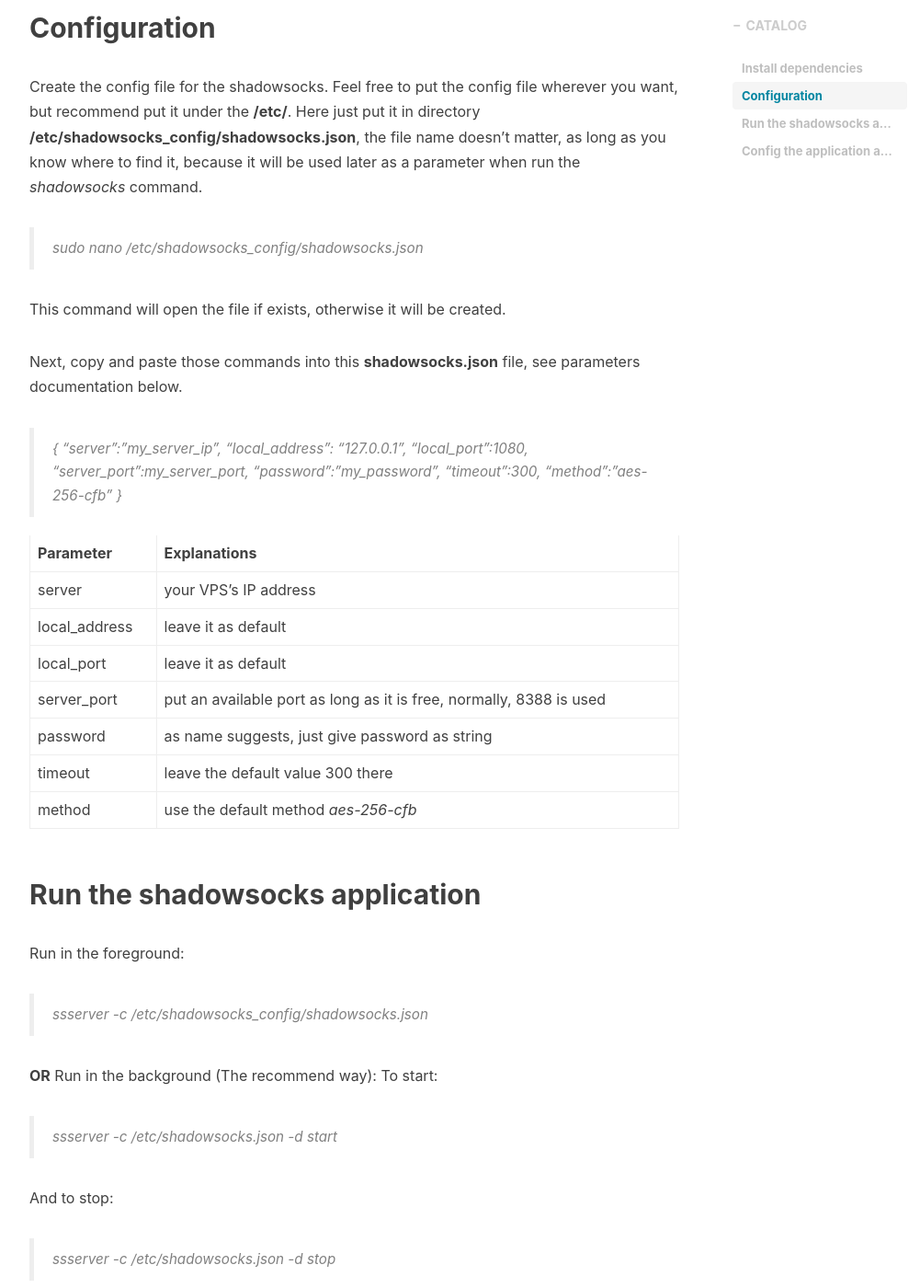
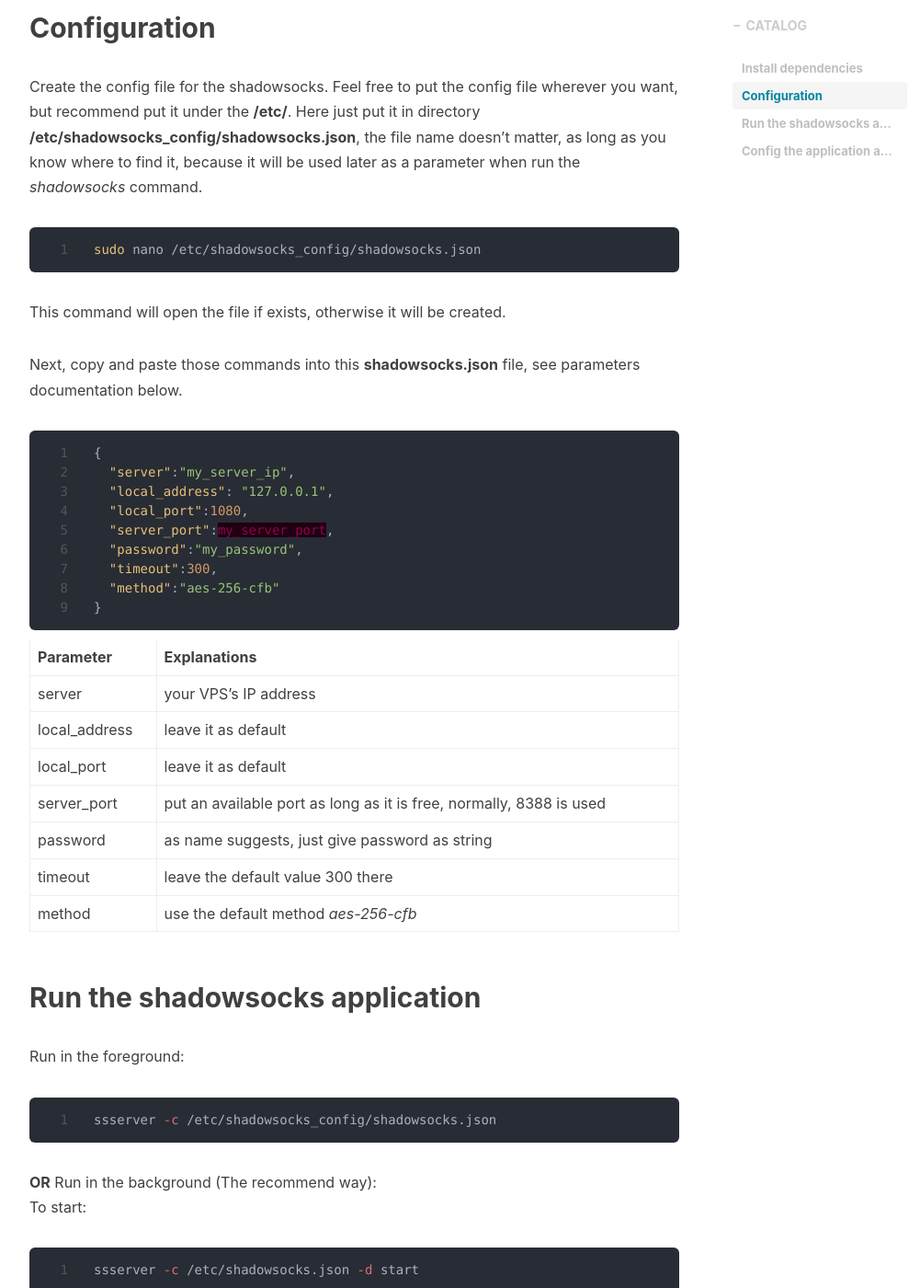
Before and after one commit to nuistzhou/nuistzhou.github.io, a Jekyll site: the page built from _posts/2019-05-23-Shadowsocks.markdown, in a window 1280 px wide and 1400 px high, scrolled down 833 px. Shown: the whole window at 92% size, without its empty margins (233-1234 px from the left). Built offline with Jekyll 4.4.1, drawn with Linux system fonts in a browser that asks for light colours; nearby versions of some CDN libraries; emoji names are drawn with the system emoji font; comment, search, counter and statistics services are not loaded; some of the changed text lies outside the part shown.

Commit message:
Reformatting for codes highlight.

````diff
--- a/_posts/2019-05-23-Shadowsocks.markdown
+++ b/_posts/2019-05-23-Shadowsocks.markdown
@@ -25,12 +25,15 @@ Create the config file for the shadowsocks.
 Feel free to put the config file wherever you want, but recommend put it under the **/etc/**.
 Here just put it in directory **/etc/shadowsocks_config/shadowsocks.json**, the file name doesn't matter, as long as
 you know where to find it, because it will be used later as a parameter when run the *shadowsocks* command.
-> sudo nano /etc/shadowsocks_config/shadowsocks.json
+```bash
+sudo nano /etc/shadowsocks_config/shadowsocks.json
+```
 
 This command will open the file if exists, otherwise it will be created.
 
 Next, copy and paste those commands into this **shadowsocks.json** file, see parameters documentation below.
-> {
+```json
+{
   "server":"my_server_ip",
   "local_address": "127.0.0.1",
   "local_port":1080,
@@ -39,6 +42,8 @@ Next, copy and paste those commands into this **shadowsocks.json** file, see par
   "timeout":300,
   "method":"aes-256-cfb"
 }
+```
+
 
 Parameter | Explanations
 ----------|-------------
@@ -53,17 +58,26 @@ method  | use the default method *aes-256-cfb*
 ## Run the shadowsocks application
 
 Run in the foreground:
-> ssserver -c /etc/shadowsocks_config/shadowsocks.json
+```bash
+ssserver -c /etc/shadowsocks_config/shadowsocks.json
+```
 
 **OR** Run in the background (The recommend way):
 To start:
->ssserver -c /etc/shadowsocks.json -d start
+```bash
+ssserver -c /etc/shadowsocks.json -d start
+```
 
 And to stop:
->ssserver -c /etc/shadowsocks.json -d stop
+```bash
+ssserver -c /etc/shadowsocks.json -d stop
+```
 
 To check if the application is running, simly using command:
-> pgrep ssserver
+```bash
+pgrep ssserver
+```
+
 
 If there is a process id returned, usually a number, then should be okay.
 
@@ -77,12 +91,14 @@ See next section.
 ## Config the application as a system service
 
 Create a *service* file under the path **/etc/systemd/system/**, let's name it *shadowsocks.service*
-> nano /etc/systemd/system/shadowsocks.service
+```bash
+nano /etc/systemd/system/shadowsocks.service
+```
 
 Then copy and paste the following lines into the file, remember to adapt the **ExecStart** parameter to your own
 *shadowsocks.json* file path.
-
->[Unit]
+```editorconfig
+[Unit]
 Description=Shadowsocks Server
 After=network.target
 [Service]
@@ -90,11 +106,13 @@ ExecStart=/usr/local/bin/ssserver -c /etc/shadowsocks_config/shadowsocks.json
 Restart=always
 [Install]
 WantedBy=multi-user.target
-
+```
 Now, run the following commands to take effect and start the service:
 
-> systemctl enable shadowsocks-server
+```bash
+systemctl enable shadowsocks-server
 systemctl start shadowsocks-server
+```
 
 ------------------------------------
 SUCCESS!
````
